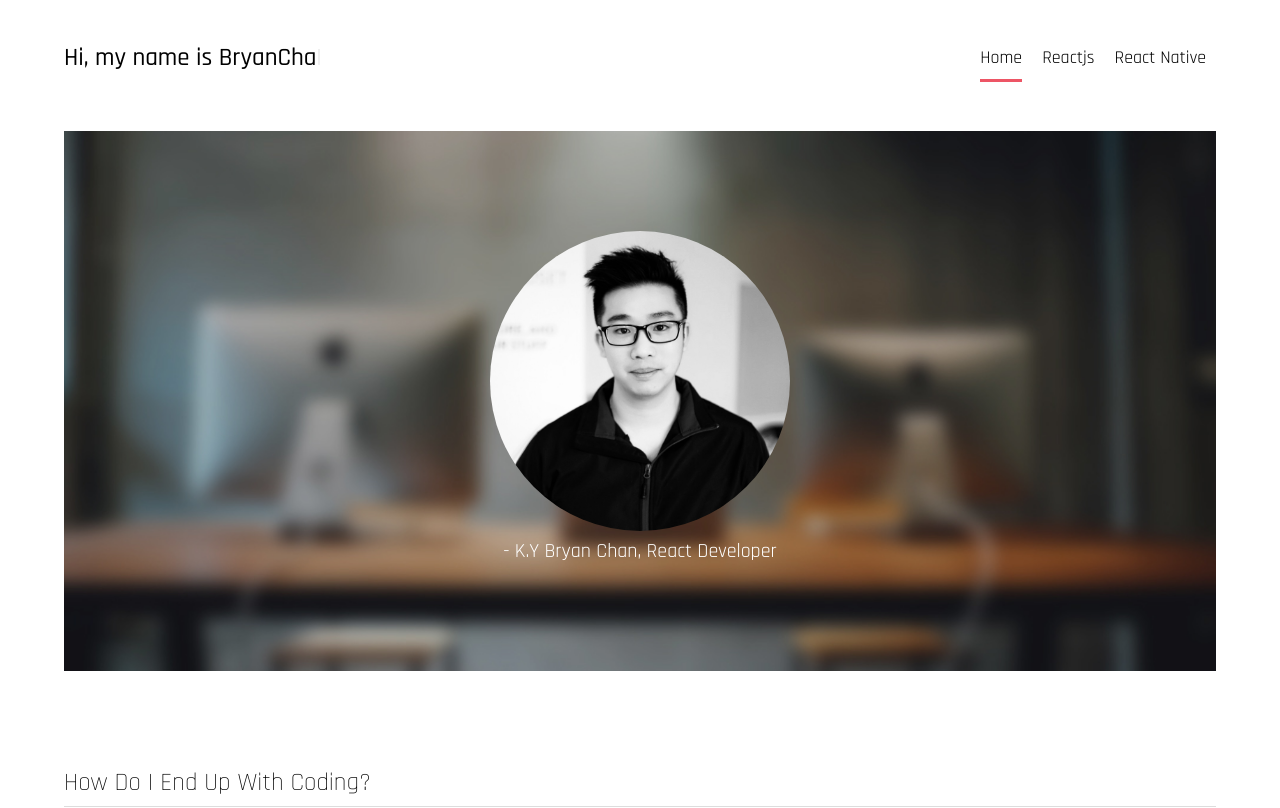
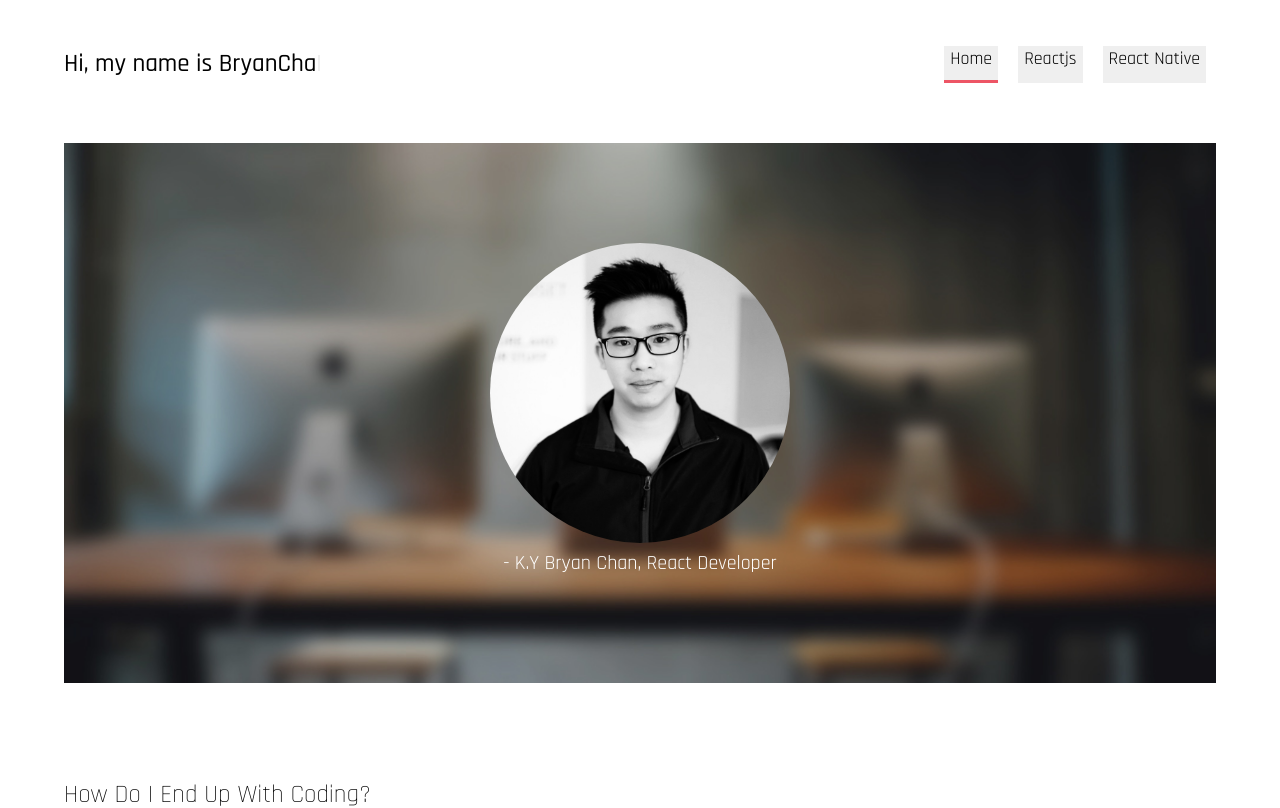
Before and after one commit to ckybryan/personal-site, a React (Create React App) app: page / in a window 1280 px wide. Shown: the top 808 px of the page. Built offline with nearby package versions, Linux system fonts and the light colour scheme.

Commit message:
fix dropdown list bug

```diff
--- a/src/components/menu/MenuBar.css
+++ b/src/components/menu/MenuBar.css
@@ -27,45 +27,48 @@
   cursor: pointer;
 }
 
-
-.MB-hamberger{
+.MB-hamberger {
   display: none;
   padding: 10px;
 }
 
-.MB-hamberger i:hover{
+.MB-hamberger i:hover {
   color: red;
   cursor: pointer;
 }
 
-.MB-dropdown{
+.MB-dropdown {
   position: absolute;
   top: 60px;
-  right: 10px;;
-  display:flex;
+  right: 10px;
+  ;
+  display: flex;
   flex-direction: column;
   background: white;
   border: 1px solid #ddd;
   border-radius: 5px;
 }
 
-.MB-dropdownBtn{
+.MB-dropdownBtn {
   margin: 10px;
   text-decoration: none;
   color: black;
   z-index: 10;
   user-select: none;
+  border: none;
+  font-size: 15px;
+  text-align: left;
 }
 
-.MB-dropdownBtn:hover{
+.MB-dropdownBtn:hover {
   color: red;
 }
 
-@media only screen and (max-width: 600px){
-  .MB-menu{
+@media only screen and (max-width: 600px) {
+  .MB-menu {
     display: none;
   }
-  .MB-hamberger{
+  .MB-hamberger {
     display: inline;
   }
 }
--- a/src/components/menu/MenuBar.js
+++ b/src/components/menu/MenuBar.js
@@ -1,5 +1,5 @@
 import React, { Component } from "react";
-import { Link } from "react-router-dom";
+import { withRouter } from "react-router";
 import "./MenuBar.css";
 
 /**
@@ -24,14 +24,17 @@ class MenuBar extends Component {
         style[attr] = "#ED5565";
       }
       return (
-        <Link
+        <button
           className={clsName}
           style={style}
-          key={s+clsName}
-          to={`/${url}`}
+          key={s + clsName}
+          onClick={() => {
+            this.setState({ expanded: false });
+            this.props.history.push(`/${url}`);
+          }}
         >
           {s}
-        </Link>
+        </button>
       );
     });
     return btns;
@@ -62,4 +65,4 @@ class MenuBar extends Component {
   }
 }
 
-export default MenuBar;
+export default withRouter(MenuBar);
```
